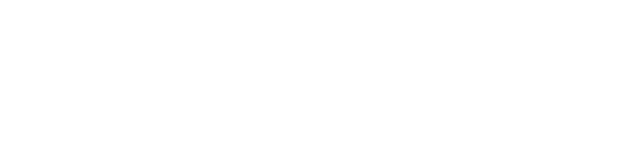
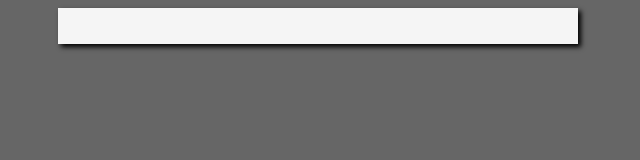
Before and after one commit to soareslp/projeto-site, a plain HTML site: page index.html in a window 1280 px wide. Shown: the whole page, without its empty margins (322-962 px from the left). Drawn offline with Linux system fonts and the light colour scheme.

Commit message:
att design

```diff
--- /dev/null
+++ b/estilos/style.css
@@ -0,0 +1,16 @@
+*{
+    font-family: Arial, Helvetica, sans-serif;
+    font-size: 16px;
+}
+
+body{
+    background-color: rgb(102, 102, 102);
+}
+
+main{
+    background-color: whitesmoke;
+    width: 500px;
+    margin: auto;
+    padding: 10px;
+    box-shadow: 3px 3px 5px black;
+}
--- a/index.html
+++ b/index.html
@@ -5,6 +5,7 @@
     <meta http-equiv="X-UA-Compatible" content="IE=edge">
     <meta name="viewport" content="width=device-width, initial-scale=1.0">
     <title>Document</title>
+    <link rel="stylesheet" href="estilos/style.css">
 </head>
 <body>
     <main>
```
